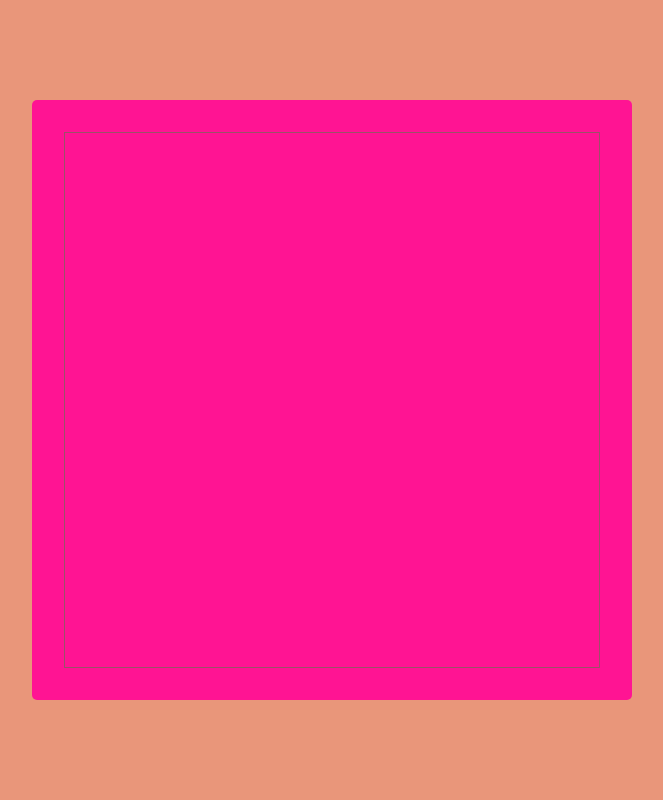
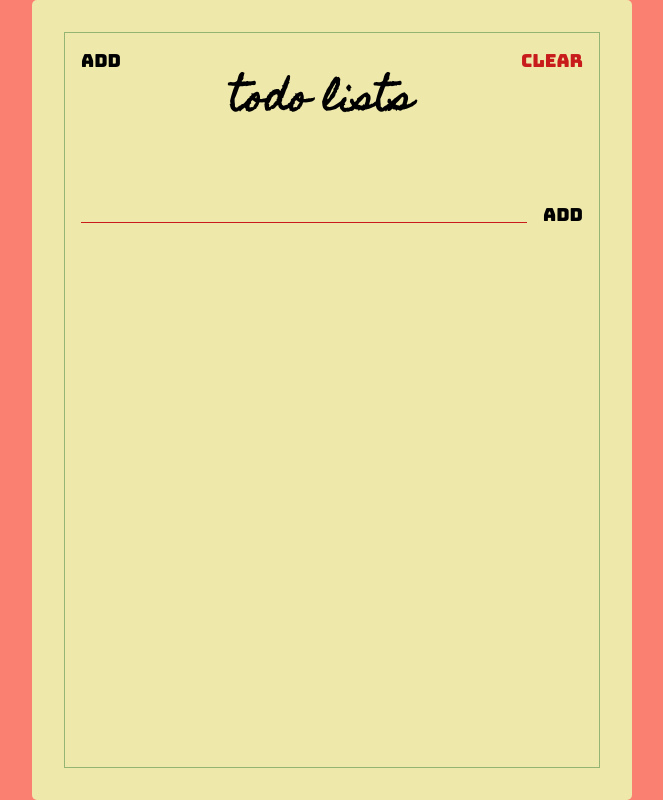
Before and after one commit to HilariusBryan/react-practice, a website: page index.html in a window 1280 px wide. Shown: the whole page, without its empty margins (308-971 px from the left). Drawn offline with Linux system fonts and the light colour scheme.

Commit message:
nambah add to do section

```diff
--- a/index.html
+++ b/index.html
@@ -5,11 +5,31 @@
     <meta name="viewport" content="width=device-width, initial-scale=1.0" />
     <meta http-equiv="X-UA-Compatible" content="ie=edge" />
     <link rel="stylesheet" href="./style.css" />
+    <link
+      href="https://fonts.googleapis.com/css2?family=Homemade+Apple&display=swap"
+      rel="stylesheet"
+    />
+    <link
+      href="https://fonts.googleapis.com/css2?family=Bungee&display=swap"
+      rel="stylesheet"
+    />
     <title>Static Template</title>
   </head>
   <body>
     <div class="container">
-      <div class="frame"></div>
+      <div class="frame">
+        <section class="header">
+          <button class="header-btn">Add</button>
+          <h1 class="header-title">Todo Lists</h1>
+          <button class="header-btn main-red-color">Clear</button>
+        </section>
+        <section class="add">
+          <form class="add-form">
+            <input type="text" class="add-input" />
+            <button class="add-btn">Add</button>
+          </form>
+        </section>
+      </div>
     </div>
   </body>
 </html>
--- a/style.css
+++ b/style.css
@@ -2,8 +2,15 @@
   box-sizing: border-box;
 }
 
+:root {
+  --main-red-color: #c81b1b;
+}
+.main-red-color {
+  color: var(--main-red-color);
+}
+
 html {
-  font-size: 12px;
+  font-size: 10px;
 }
 
 body {
@@ -12,7 +19,7 @@ body {
   align-content: center;
   align-items: center;
   height: 100vh;
-  background-color: darksalmon;
+  background-color: salmon;
 }
 
 body,
@@ -25,8 +32,8 @@ html {
 
 .container {
   width: 600px;
-  height: 600px;
-  background-color: deeppink;
+  height: 800px;
+  background-color: palegoldenrod;
   border-radius: 5px;
   padding: 32px;
 }
@@ -34,4 +41,60 @@ html {
 .frame {
   border: 1px solid #4848;
   height: 100%;
+  display: flex;
+  flex-direction: column;
 }
+
+.header {
+  display: flex;
+  align-items: flex-start;
+}
+
+.header-title {
+  flex: 1;
+  font-size: 3.6rem;
+  text-align: center;
+  font-family: "Homemade Apple", sans-serif;
+  text-transform: lowercase;
+}
+
+.header-btn {
+  font-size: 1.8rem;
+  font-family: "Bungee", sans-serif;
+  padding: 16px;
+  background: unset;
+  border: unset;
+  outline: unset;
+  cursor: pointer;
+}
+
+.add {
+  padding: 16px;
+}
+
+.add-form {
+  display: flex;
+  align-items: flex-start;
+}
+
+.add-input {
+  background: unset;
+  border: unset;
+  padding: 0;
+  flex: 1;
+  border-bottom: 1px solid var(--main-red-color);
+  font-family: "Homemade Apple", sans-serif;
+  font-size: 16px;
+  text-transform: lowercase;
+}
+
+.add-btn {
+  font-size: 1.8rem;
+  font-family: "Bungee", sans-serif;
+  padding: 16px;
+  padding-right: unset;
+  background: unset;
+  border: unset;
+  cursor: pointer;
+  outline: unset;
+}
```
